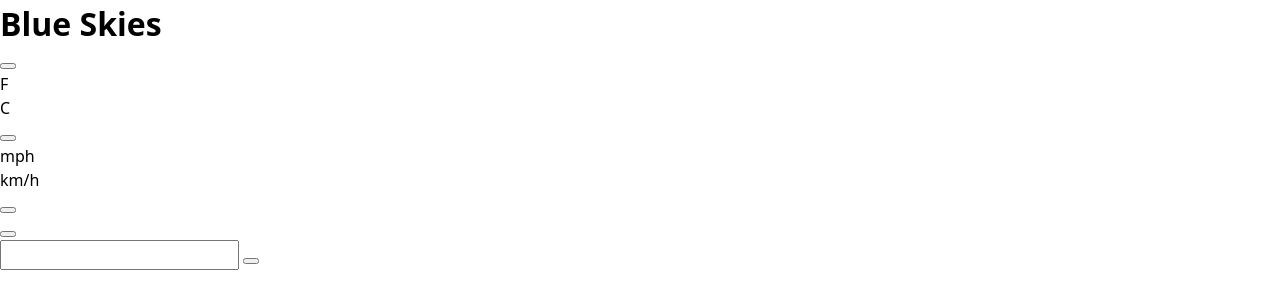
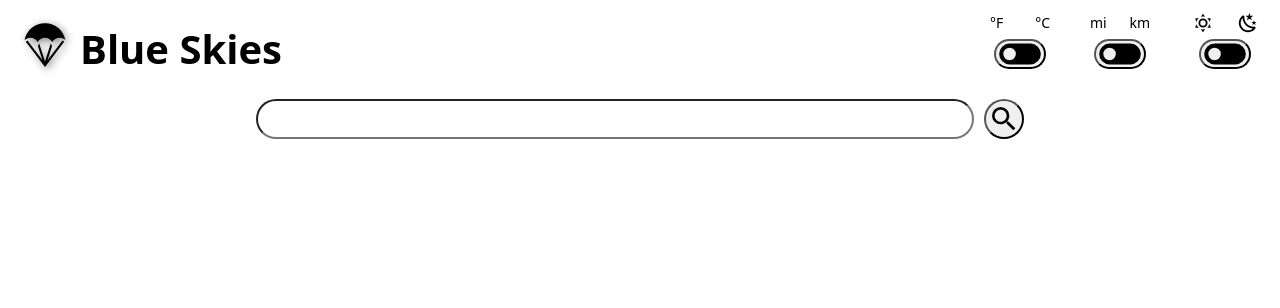
Before and after one commit to See-Monkey/weather, a website built with webpack: page src/index.html in a window 1280 px wide. Built offline with nearby package versions, Linux system fonts and the light colour scheme.

Commit message:
Add basic header layout and event control

```diff
--- a/src/css/style.css
+++ b/src/css/style.css
@@ -40,18 +40,179 @@ h1, h2, h3, h4, h5, h6 {
 
 }
 
+body {
+  width: 100vw;
+  display: flex;
+  flex-direction: column;
+  gap: 20px;
+  align-items: center;
+}
+
 /* ============ header ============ */
+header {
+  width: 100%;
+  display: flex;
+  justify-content: space-between;
+  align-items: flex-end;
+  padding: 10px 20px;
+}
+
+.logo {
+  display: flex;
+  gap: 10px;
+}
+
+.logoImg {
+  width: 50px;
+  height: 50px;
+  background-image: url("../img/parachute.svg");
+  background-position: center;
+  background-repeat: no-repeat;
+  background-size: 50px 50px;
+  filter: drop-shadow(2px 2px 4px gray);
+}
+
+.logoText {
+  height: 40px;
+  font-size: 40px;
+}
+
+.settings {
+  display: flex;
+  gap: 40px;
+}
+
+.gearIcon {
+  display: none;
+}
+
+#settingsBtn {
+  height: 50px;
+  width: 50px;
+  border-radius: 25px;
+  background-image: url("../img/cog.svg");
+  background-position: center;
+  background-repeat: no-repeat;
+  background-size: 30px 30px;
+}
+
+.setting {
+  display: flex;
+  flex-direction: column;
+  align-items: center;
+  gap: 4px;
+}
+
+.settingText {
+  display: flex;
+  justify-content: space-between;
+  align-items: center;
+  height: 25px;
+  width: 60px;
+}
+
+.settingText.mode {
+  width: 70px;
+}
+
+.settingText p {
+  font-size: 14px;
+}
+
+.settingToggle {
+  height: 30px;
+  width: 52px;
+  border-radius: 15px;
+  background-image: url("../img/toggle-switch-off.svg");
+  background-position: center;
+  background-repeat: no-repeat;
+  background-size: 50px 50px;
+}
+
+#settingTempBtn {
+
+}
+
+#settingSpeedBtn {
+
+}
+
+#settingModeBtn {
+
+}
+
+.lightMode {
+  height: 25px;
+  width: 25px;
+  background-image: url("../img/weather-sunny.svg");
+  background-position: center;
+  background-repeat: no-repeat;
+  background-size: 22px 22px;
+}
+
+.darkMode {
+  height: 25px;
+  width: 25px;
+  background-image: url("../img/weather-night.svg");
+  background-position: center;
+  background-repeat: no-repeat;
+  background-size: 22px 22px;
+}
 
 /* ============ nav ============ */
+nav {
+  width: 100%;
+  display: flex;
+  justify-content: center;
+}
+
+.searchForm {
+  width: 60%;
+  display: flex;
+  gap: 10px;
+}
+
+#searchInput {
+  height: 40px;
+  border-radius: 20px;
+  flex: 1;
+}
+
+#searchBtn {
+  height: 40px;
+  width: 40px;
+  border-radius: 20px;
+  background-image: url("../img/magnify.svg");
+  background-position: center;
+  background-repeat: no-repeat;
+  background-size: 32px 32px;
+}
 
 /* ============ current ============ */
 
 /* ============ future ============ */
 
+@media (max-width: 650px) {
 /* ============ mobile header ============ */
+header {
+  flex-direction: column;
+  align-items: center;
+  gap: 20px;
+}
+.mobileHeader {
+  display: flex;
+  align-self: stretch;
+  justify-content: space-between;
+}
+.gearIcon {
+  display: grid;
+  place-items: center;
+}
 
 /* ============ mobile nav ============ */
 
 /* ============ mobile current ============ */
 
 /* ============ mobile future ============ */
+
+}
--- a/src/index.html
+++ b/src/index.html
@@ -7,41 +7,43 @@
 </head>
 <body>
     <header>
-        <div class="logo">
-            <div class="logoImg"></div>
-            <h1 class="logoText">Blue Skies</h1>
+        <div class="mobileHeader">
+            <div class="logo">
+                <div class="logoImg"></div>
+                <h1 class="logoText">Blue Skies</h1>
+            </div>
+            <div class="gearIcon">
+                <button id="settingsBtn" type="button"></button>
+            </div>
         </div>
         <div class="settings">
-            <div class="gearIcon">
-                <button id="settingBtn" type="button"></button>
+            <div class="setting">
+                <div class="settingText">
+                    <p>&deg;F</p>
+                    <p>&deg;C</p>
+                </div>
+                <button id="settingTempBtn" class="settingToggle" type="button"></button>
             </div>
             <div class="setting">
                 <div class="settingText">
-                    <p>F</p>
-                    <p>C</p>
+                    <p>mi</p>
+                    <p>km</p>
                 </div>
-                <button id="settingTemp" type="button"></button>
+                <button id="settingSpeedBtn" class="settingToggle" type="button"></button>
             </div>
             <div class="setting">
-                <div class="settingText">
-                    <p>mph</p>
-                    <p>km/h</p>
-                </div>
-                <button id="settingTemp" type="button"></button>
-            </div>
-            <div class="setting">
-                <div class="settingText">
+                <div class="settingText mode">
                     <div class="lightMode"></div>
                     <div class="darkMode"></div>
                 </div>
-                <button id="settingTemp" type="button"></button>
+                <button id="settingModeBtn" class="settingToggle" type="button"></button>
             </div>
         </div>
     </header>
     <nav>
-        <form action="#" method="post">
-            <input type="text" id="searchInput">
-            <button class="searchBtn" type="button"></button>
+        <form class="searchForm" action="#" method="post">
+            <input id="searchInput" type="text">
+            <button id="searchBtn" type="button"></button>
         </form>
     </nav>
     <section class="current">
--- a/src/js/index.js
+++ b/src/js/index.js
@@ -1,3 +1,25 @@
 console.log("Hi, Mom!");
 
 import "../css/style.css";
+
+document.addEventListener("click", (e) => {
+    let target = e.target;
+
+    switch(target.id) {
+        case "settingsBtn":
+            console.log("settings button clicked");
+            break;
+        case "settingTempBtn":
+            console.log("temperature toggle clicked");
+            break;
+        case "settingSpeedBtn":
+            console.log("speed toggle clicked");
+            break;
+        case "settingModeBtn":
+            console.log("mode toggle clicked");
+            break;
+        case "searchBtn":
+            console.log("search button clicked");
+            break;
+    }
+});
```
